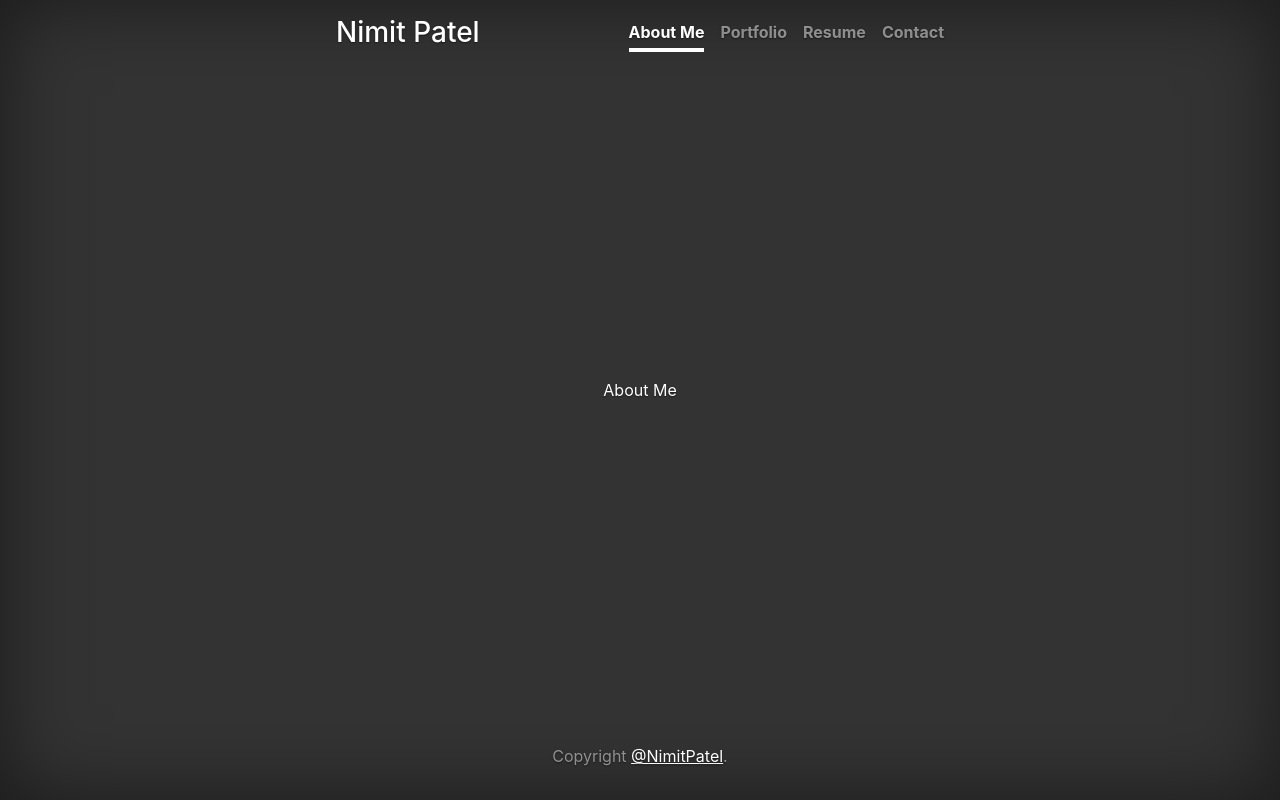
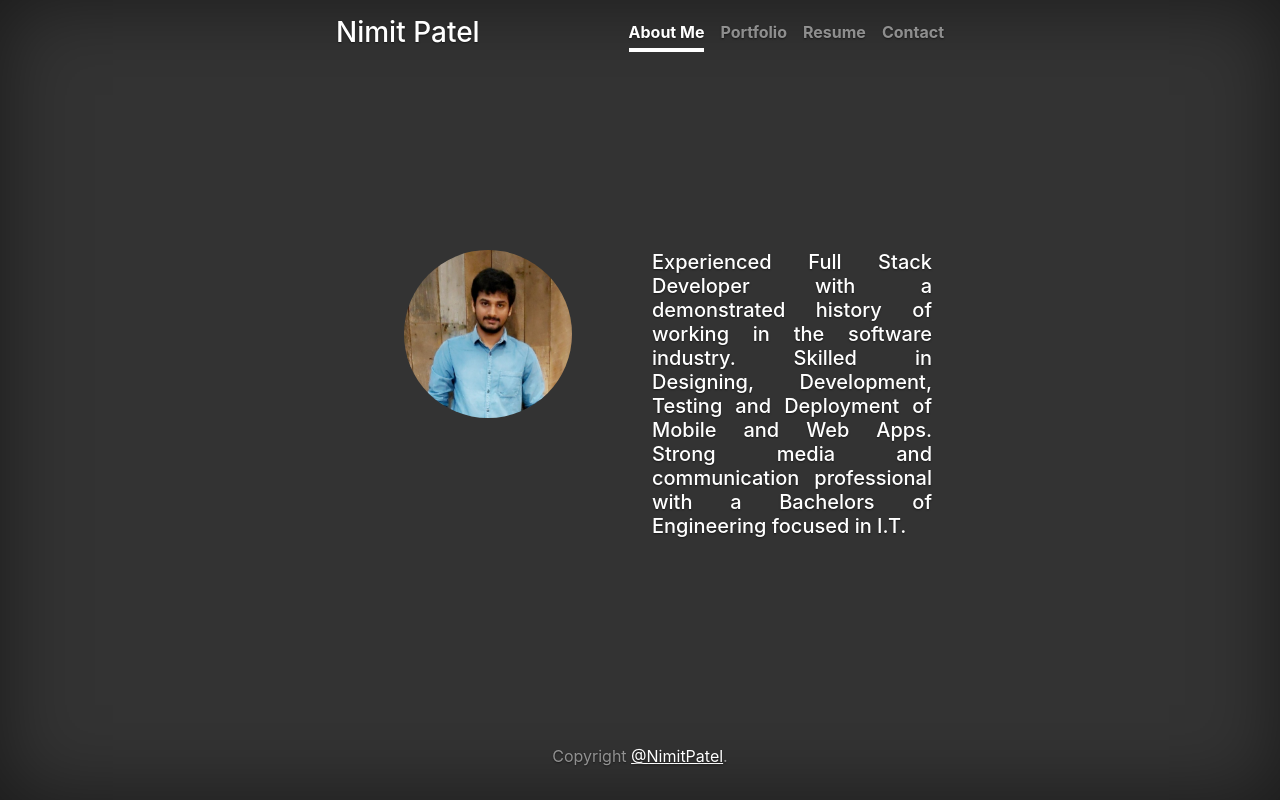
Before and after one commit to Np23295/portfolio-app, a React (Create React App) app: page / in a window 1280 px wide. Built offline with nearby package versions, Linux system fonts and the light colour scheme.

Commit message:
Implemented About me

```diff
--- a/src/App.css
+++ b/src/App.css
@@ -1,28 +1,4 @@
-
-
-.App {
-  /* text-align: right; */
-}
-
-.App-logo {
-  height: 40vmin;
-  pointer-events: none;
-}
-
-.App-header {
-  background-color: #282c34;
-  width: 100vw;
-  display: flex;
-  flex-direction: column;
-  align-items: center;
-  justify-content: center;
-  font-size: calc(10px + 2vmin);
-}
 
 nav {
   cursor: pointer;
 }
-
-.App-link {
-  color: #61dafb;
-}
--- /dev/null
+++ b/src/components/AboutMe/about.scss
@@ -0,0 +1,9 @@
+.profileImg {
+    border-radius: 50%;
+    max-width: 60%;
+  }
+
+  .bio {
+    text-align: justify;
+    text-justify: inter-word;
+  }
--- a/src/components/AboutMe/index.js
+++ b/src/components/AboutMe/index.js
@@ -1,8 +1,22 @@
 import React from "react";
-
+import profile from '../../assets/images/profile.jpeg';
+import './about.scss'
 
 const AboutMe = () => {
-    return (<p>About Me</p>);
+    return (
+        <div className="container">
+            <div className="row justify-content-center">
+                <div className="col-6">
+                    <img src={profile} className="profileImg" alt="Profile" />
+                </div>
+                <div className="col-6">
+                    <h5 className="bio">
+                    Experienced Full Stack Developer with a demonstrated history of working in the software industry. Skilled in Designing, Development, Testing and Deployment of Mobile and Web Apps. Strong media and communication professional with a Bachelors of Engineering focused in I.T.
+                    </h5>
+                </div>
+            </div>
+        </div>
+    );
 }
 
 export default AboutMe;
```
Also changed, not shown: src/assets/images/profile.jpeg (added).
